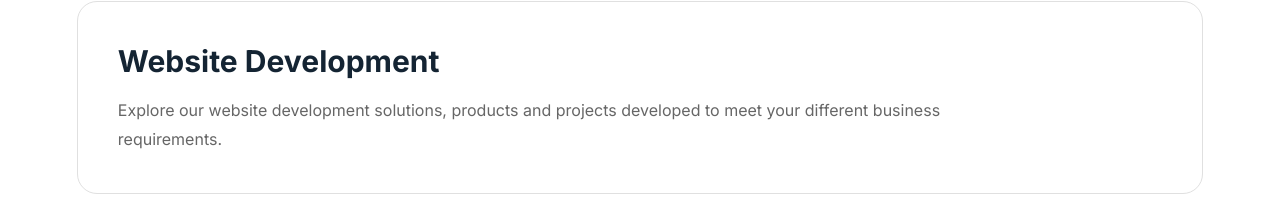
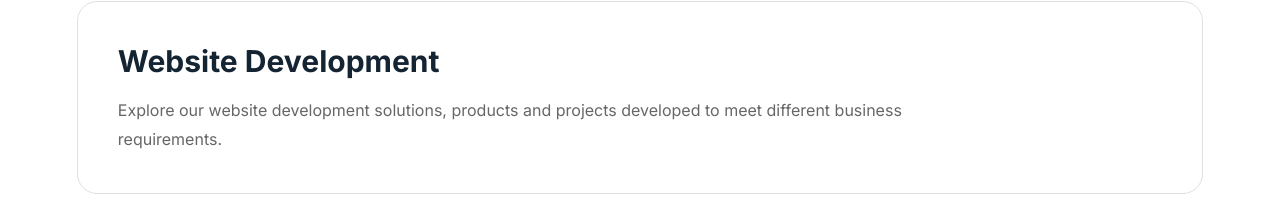
Before and after one commit to UpstageTechnologies/Upstage-Landing-Page, a React (Vite) app: page /products/1 in a window 1280 px wide. Shown: the part 274-477 px from the top of the page. Built offline with nearby package versions, Linux system fonts and the light colour scheme.

Commit message:
productpage

```diff
--- a/src/pages/Product.jsx
+++ b/src/pages/Product.jsx
@@ -33,7 +33,7 @@ export default function Product() {
 
           <p>
             Explore our {service.title.toLowerCase()} solutions,
-            products and projects developed to meet  your different
+            products and projects developed to meet different
             business requirements.
           </p>
 
```
